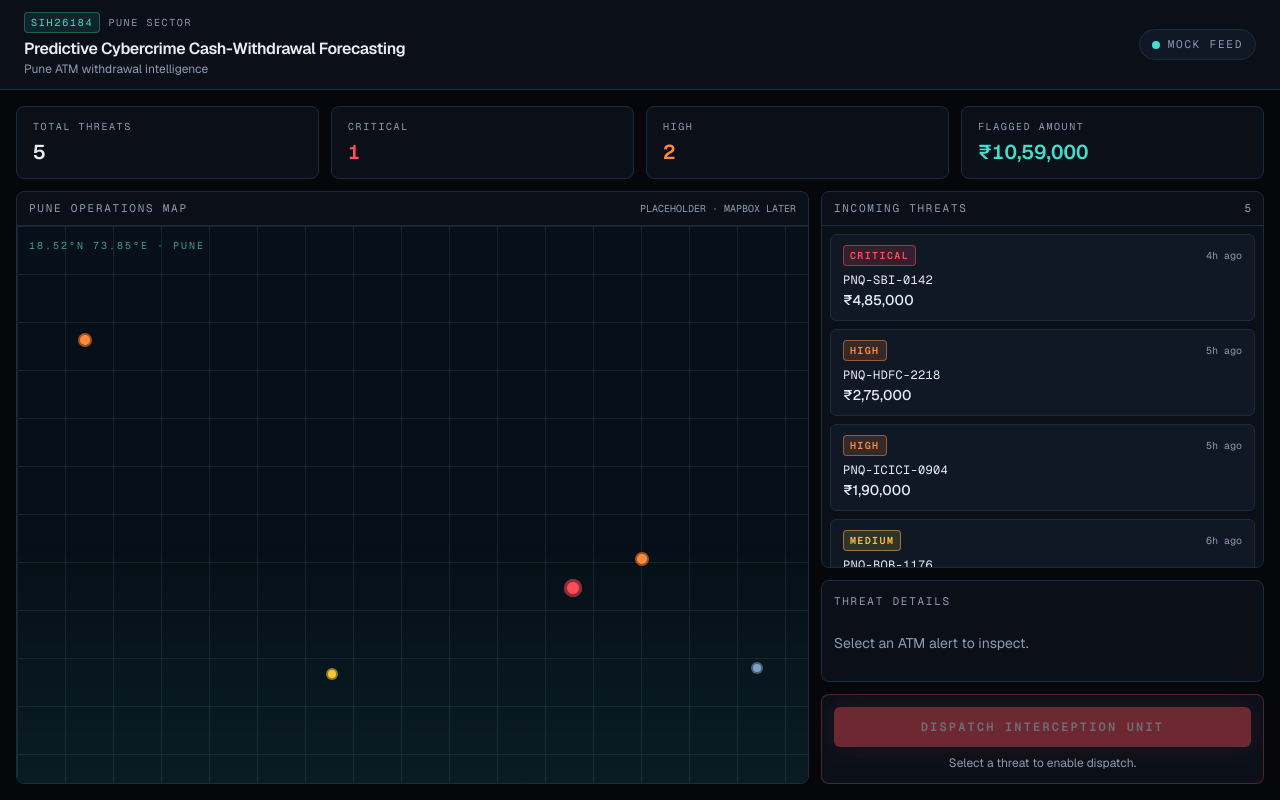
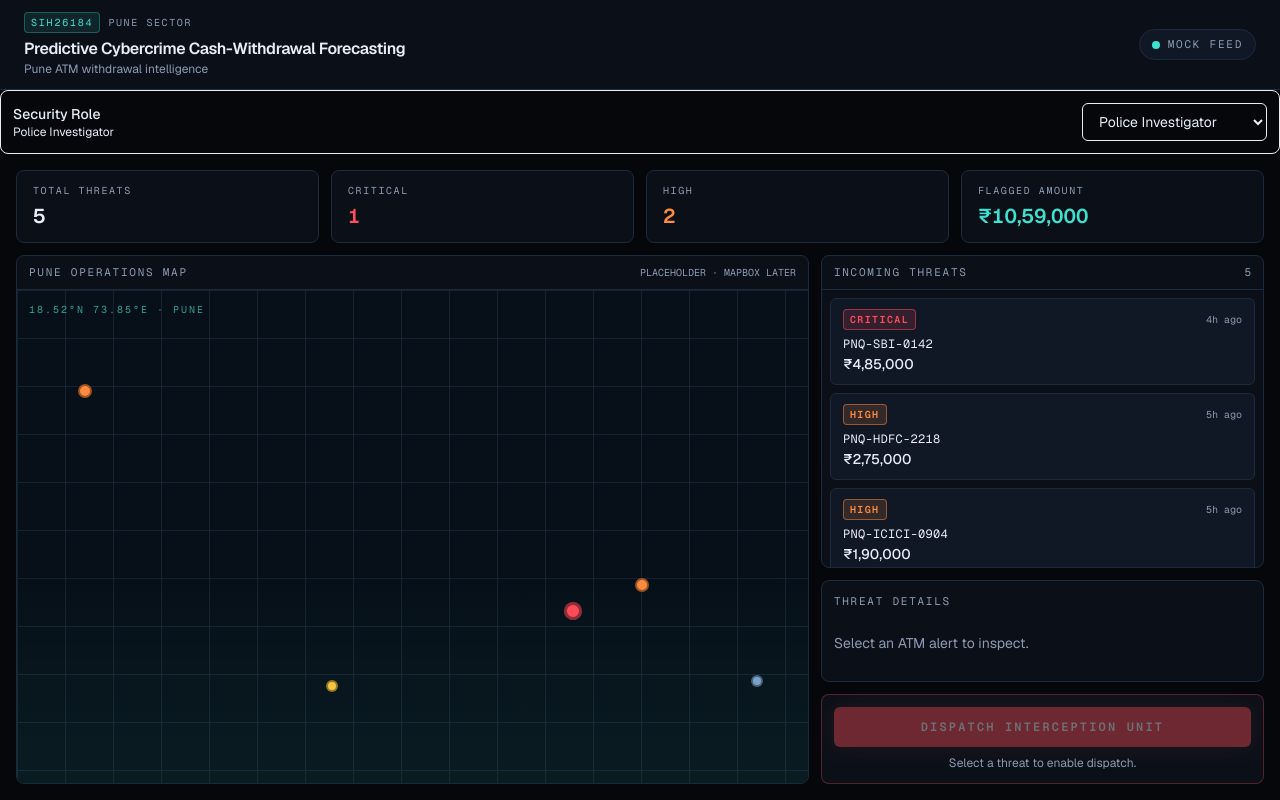
Before and after one commit to Sakshi748-cell/cyber-fraud-detection-system-, a Next.js app in the folder frontend/: page / in a window 1280 px wide. Built offline with nearby package versions, Linux system fonts and the light colour scheme.

Commit message:
Enforce RBAC permissions on dashboard dispatch

```diff
--- a/frontend/components/dashboard/Dashboard.tsx
+++ b/frontend/components/dashboard/Dashboard.tsx
@@ -1,6 +1,7 @@
 "use client";
 
 import { useMemo, useState } from "react";
+import { ROLE_LABELS, hasPermission, type UserRole } from "@/lib/security/rbac";
 import { useThreats } from "@/hooks/useThreats";
 import { dispatchInterception } from "@/lib/dispatch";
 import { DispatchButton, type DispatchUiStatus } from "./DispatchButton";
@@ -15,6 +16,8 @@ export function Dashboard() {
   const [selectedThreatId, setSelectedThreatId] = useState<string | null>(null);
   const [dispatchStatus, setDispatchStatus] = useState<DispatchUiStatus>("idle");
   const [dispatchError, setDispatchError] = useState<string | null>(null);
+  const [selectedRole, setSelectedRole] = useState<UserRole>("POLICE_INVESTIGATOR");
+  const canDispatch = hasPermission(selectedRole, "dispatch:create");
 
   const selectedThreat = useMemo(
     () => threats.find((threat) => threat.id === selectedThreatId) ?? null,
@@ -48,6 +51,26 @@ export function Dashboard() {
   return (
     <div className="flex h-dvh flex-col bg-background">
       <Header status={status} />
+      <div className="flex items-center justify-between rounded-lg border bg-card p-3">
+  <div>
+    <p className="text-sm font-medium">Security Role</p>
+    <p className="text-xs text-muted-foreground">
+      {ROLE_LABELS[selectedRole]}
+    </p>
+  </div>
+
+  <select
+    value={selectedRole}
+    onChange={(event) => setSelectedRole(event.target.value as UserRole)}
+    className="rounded-md border bg-background px-3 py-2 text-sm"
+  >
+    {(Object.keys(ROLE_LABELS) as UserRole[]).map((role) => (
+      <option key={role} value={role}>
+        {ROLE_LABELS[role]}
+      </option>
+    ))}
+  </select>
+</div>
       <div className="flex min-h-0 flex-1 flex-col gap-3 overflow-y-auto p-3 lg:overflow-hidden lg:p-4">
         <StatsBar threats={threats} isLoading={isLoading} />
         <div className="grid min-h-0 flex-1 gap-3 lg:grid-cols-[minmax(0,1.7fr)_minmax(320px,0.95fr)] lg:overflow-z">
@@ -60,12 +83,21 @@ export function Dashboard() {
               error={error}
             />
             <ThreatDetail threat={selectedThreat} />
+            {canDispatch ? (
   <DispatchButton
     threat={selectedThreat}
     status={dispatchStatus}
     error={dispatchError}
     onDispatch={handleDispatch}
   />
+) : (
+  <div className="rounded-lg border bg-card p-3 text-sm">
+    <p className="font-medium">Dispatch Access Restricted</p>
+    <p className="text-xs text-muted-foreground">
+      {ROLE_LABELS[selectedRole]} does not have permission to dispatch an interception unit.
+    </p>
+  </div>
+)}
           </aside>
           <div className="order-2 min-h-0 h-full lg:order-1">
             <ThreatMap
```
Lines whose indentation alone changed are shown as unchanged.
